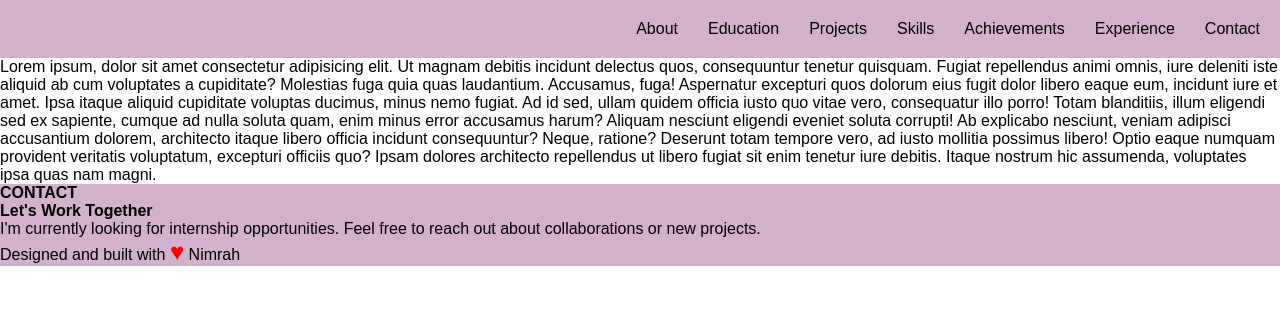
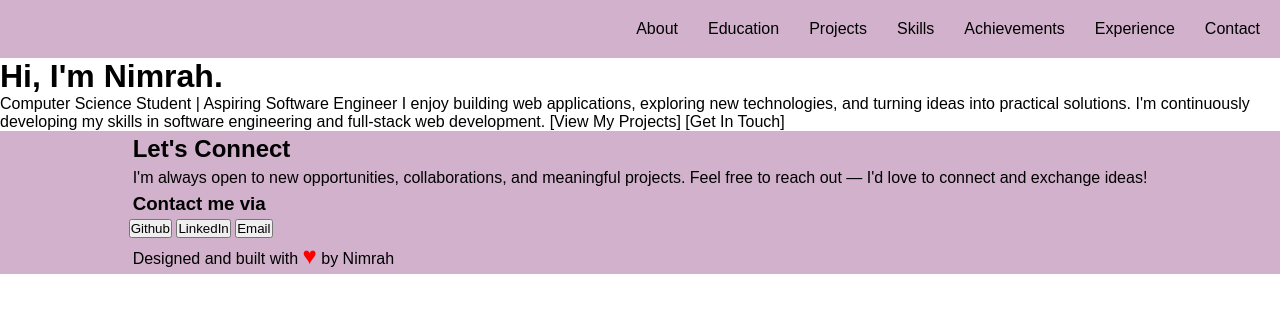
Before and after one commit to CSNimrah/Portfolio, a plain HTML site: page index.html in a window 1280 px wide. Drawn offline with Linux system fonts and the light colour scheme.

Commit message:
modified footer and added hero section

```diff
--- a/index.html
+++ b/index.html
@@ -24,28 +24,67 @@
         </nav>
     </header>
 
-Lorem ipsum, dolor sit amet consectetur adipisicing elit. Ut magnam debitis incidunt delectus quos, consequuntur tenetur quisquam. Fugiat repellendus animi omnis, iure deleniti iste aliquid ab cum voluptates a cupiditate?
-Molestias fuga quia quas laudantium. Accusamus, fuga! Aspernatur excepturi quos dolorum eius fugit dolor libero eaque eum, incidunt iure et amet. Ipsa itaque aliquid cupiditate voluptas ducimus, minus nemo fugiat.
-Ad id sed, ullam quidem officia iusto quo vitae vero, consequatur illo porro! Totam blanditiis, illum eligendi sed ex sapiente, cumque ad nulla soluta quam, enim minus error accusamus harum?
-Aliquam nesciunt eligendi eveniet soluta corrupti! Ab explicabo nesciunt, veniam adipisci accusantium dolorem, architecto itaque libero officia incidunt consequuntur? Neque, ratione? Deserunt totam tempore vero, ad iusto mollitia possimus libero!
-Optio eaque numquam provident veritatis voluptatum, excepturi officiis quo? Ipsam dolores architecto repellendus ut libero fugiat sit enim tenetur iure debitis. Itaque nostrum hic assumenda, voluptates ipsa quas nam magni.
+    <!-- hero section -->
+<div class="hero_section">
+    <div class="hero_text">
 
-<div class="contact">
-<h2>CONTACT</h2>
-<h3>Let's Work Together</h3>
-<p>
-  I'm currently looking for internship opportunities.
-  Feel free to reach out about collaborations or new projects.
-</p>
+<h1>Hi, I'm Nimrah. </h1>
+
+Computer Science Student | Aspiring Software Engineer
+
+I enjoy building web applications, exploring new technologies, and turning ideas into practical solutions. I'm continuously developing my skills in software engineering and full-stack web development.
+
+[View My Projects]  [Get In Touch]
+    </div>
+
+
+</div>
 
 
 
+
+<!-- footer -->
+
+
+    <div class="foot_div1">
+
 <footer>
-  Designed and built with <span style="color: red; font-size: 24px;">&hearts;</span> Nimrah
 
+<h2>Let's Connect</h2>
+
+<p>
+  I'm always open to new opportunities, collaborations, and meaningful projects. Feel free to reach out — I'd love to connect and exchange ideas!
+</p>
+<!-- <form>
+    <label for="First_name"> First Name</label>
+    <input name="First_name" id="First_name" type="text" required>
+
+    <label for="Last_name"> Last Name</label>
+    <input name="Last_name" id="Last_name" type="text">
+
+    <label for="email"> Email</label>
+    <input name="email" id="email" type="email" required>
+
+    <label for="message"> Message</label>
+    <textarea name="message" id="message"></textarea>
+</form> -->
+
+<h3>Contact me via</h3>
+<button> Github</button>
+<button> LinkedIn</button>
+<button> Email</button>
+<div class="foot_line">
+<p>Designed and built with <span style="color: red; font-size: 24px;">&hearts;</span> by Nimrah</p>
+</div>
 </footer>
-        </div>
-    </footer>
+</div>
+
+
+
+
+
+
+
     <script src="script.js"></script>
 </body>
 
--- a/style.css
+++ b/style.css
@@ -3,7 +3,7 @@
     margin:0px;
     padding:0px;
     font-family: Arial, sans-serif;
-    font-size: 1rem;
+
 
 }
 
@@ -30,5 +30,24 @@ nav ul li:hover{
     cursor: pointer;
 }
 
-.contact,footer{background-color: #D1B1CB;
+
+
+.foot_div1{
+    display:flex;
+    justify-content: center;
+    width: 100%;
+    background-color: #D1B1CB;
+
 }
+.foot_div1 h2,
+.foot_div1 h3,
+.foot_div1 p {
+    margin: 2px;
+    padding:2px;
+}
+.foot_gen{
+    width: 100%;
+    display:flex;
+    justify-content: center;
+
+}
```
